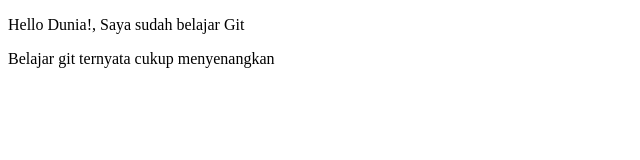
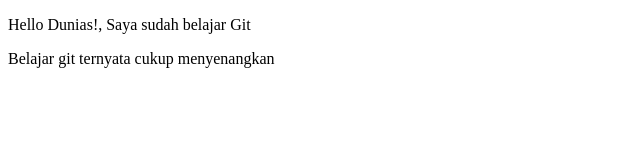
Before and after one commit to khuluqilkarim/belajar-git-, a plain HTML site: page index.html in a window 1280 px wide. Shown: the full height of the page, 0-640 px from the left. Drawn offline with Linux system fonts and the light colour scheme.

Commit message:
belajar git greget!

```diff
--- a/index.html
+++ b/index.html
@@ -5,7 +5,7 @@
     <title>Belajar Git - Project 01</title>
   </head>
   <body>
-    <p>Hello Dunia!, Saya sudah belajar Git</p>
+    <p>Hello Dunias!, Saya sudah belajar Git</p>
     <p>Belajar git ternyata cukup menyenangkan</p>
   </body>
 </html>
```
